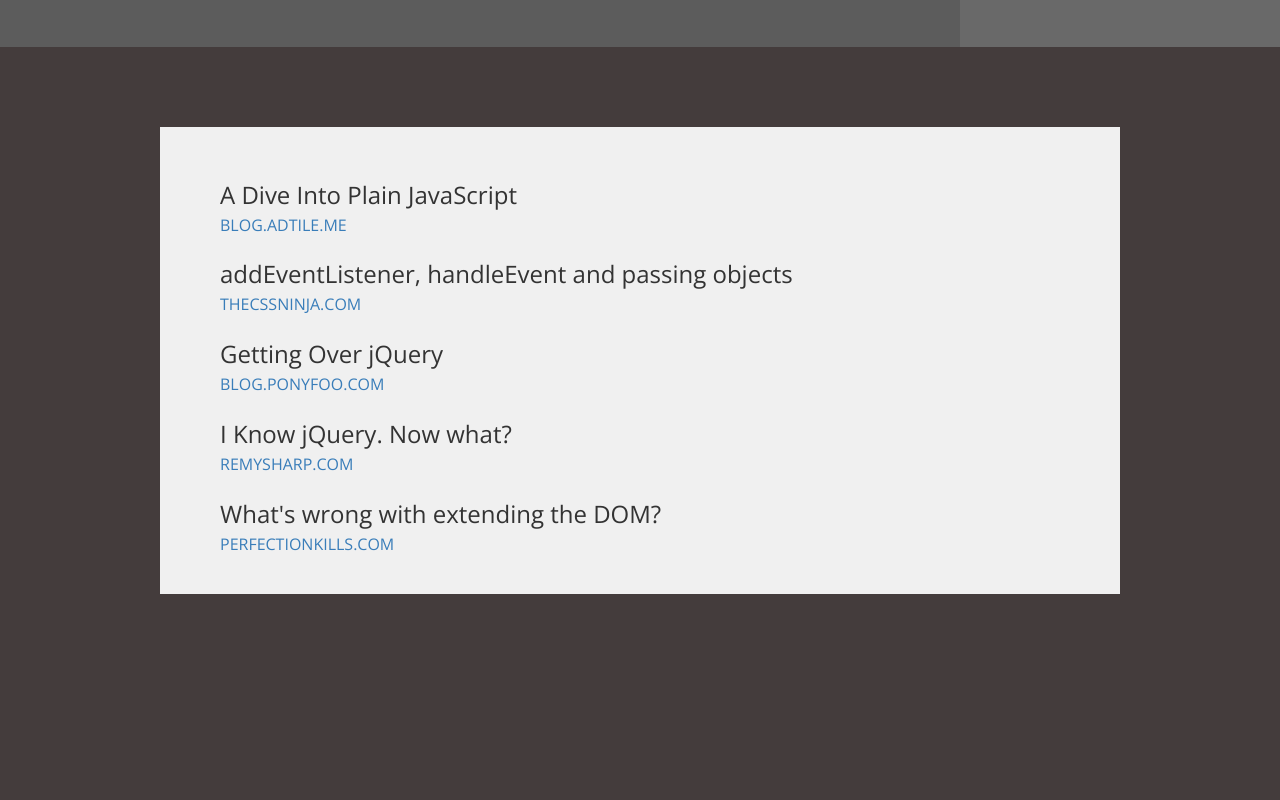
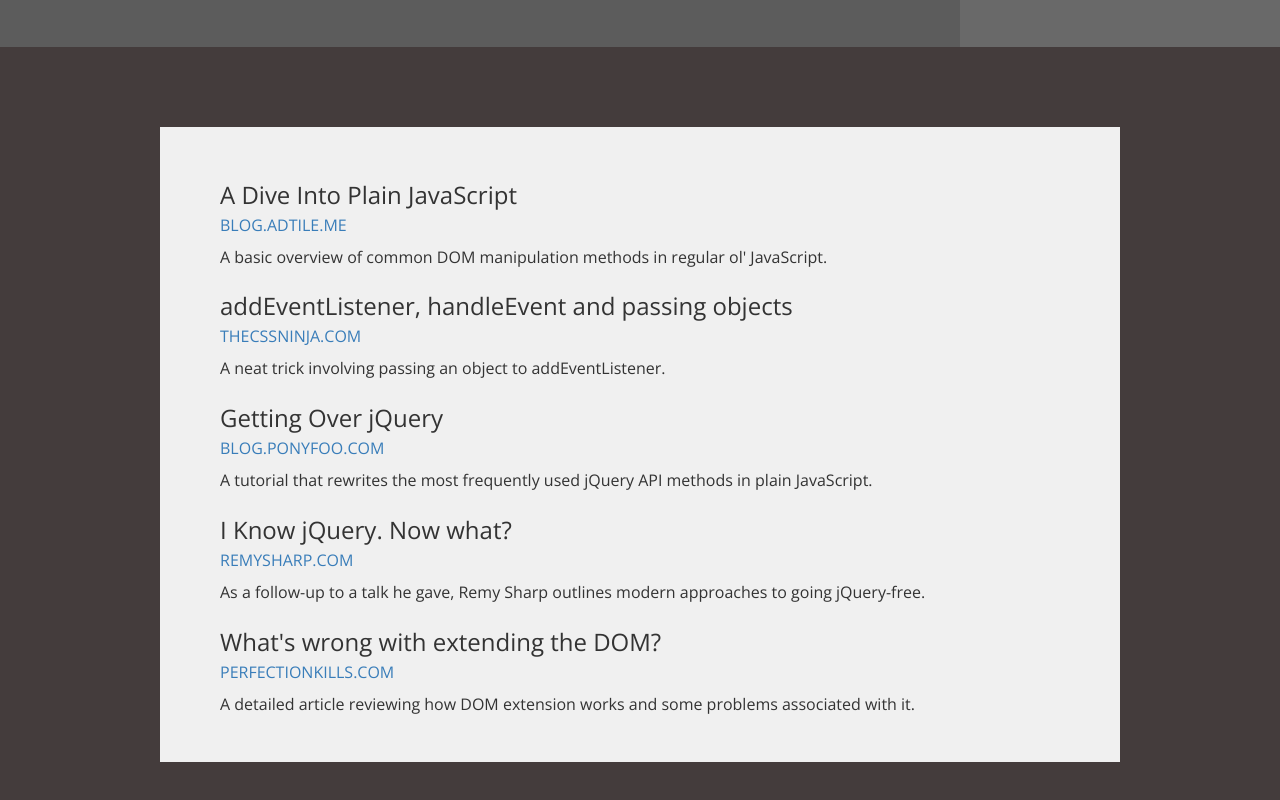
Before and after one commit to webguyian/jsref.net, a plain HTML site: page index.html in a window 1280 px wide. Shown: the part 6615-7415 px from the top of the page. Before the commit the page ends 7289 px from the top, so only its background shows below. Drawn offline with nearby package versions, Linux system fonts and the light colour scheme.

Commit message:
Add summaries for DOM Manipulation section

```diff
--- a/index.html
+++ b/index.html
@@ -167,14 +167,19 @@
     <article class="article container">
       <h2 class="title">A Dive Into Plain JavaScript</h2>
       <p><a class="site-link" href="http://blog.adtile.me/2014/01/16/a-dive-into-plain-javascript/">blog.adtile.me</a></p>
+      <p>A basic overview of common DOM manipulation methods in regular ol' JavaScript.</p>
       <h2 class="title">addEventListener, handleEvent and passing objects</h2>
       <p><a class="site-link" href="http://www.thecssninja.com/javascript/handleevent">thecssninja.com</a></p>
+      <p>A neat trick involving passing an object to addEventListener.</p>
       <h2 class="title">Getting Over jQuery</h2>
       <p><a class="site-link" href="http://blog.ponyfoo.com/2013/07/09/getting-over-jquery">blog.ponyfoo.com</a></p>
+      <p>A tutorial that rewrites the most frequently used jQuery API methods in plain JavaScript.</p>
       <h2 class="title">I Know jQuery. Now what?</h2>
       <p><a class="site-link" href="http://remysharp.com/2013/04/19/i-know-jquery-now-what/">remysharp.com</a></p>
+      <p>As a follow-up to a talk he gave, Remy Sharp outlines modern approaches to going jQuery-free.</p>
       <h2 class="title">What's wrong with extending the DOM?</h2>
       <p><a class="site-link" href="http://perfectionkills.com/whats-wrong-with-extending-the-dom/">perfectionkills.com</a></p>
+      <p>A detailed article reviewing how DOM extension works and some problems associated with it.</p>
     </article>
   </section>
   <script src="js/smooth-scroll.js"></script>
```
